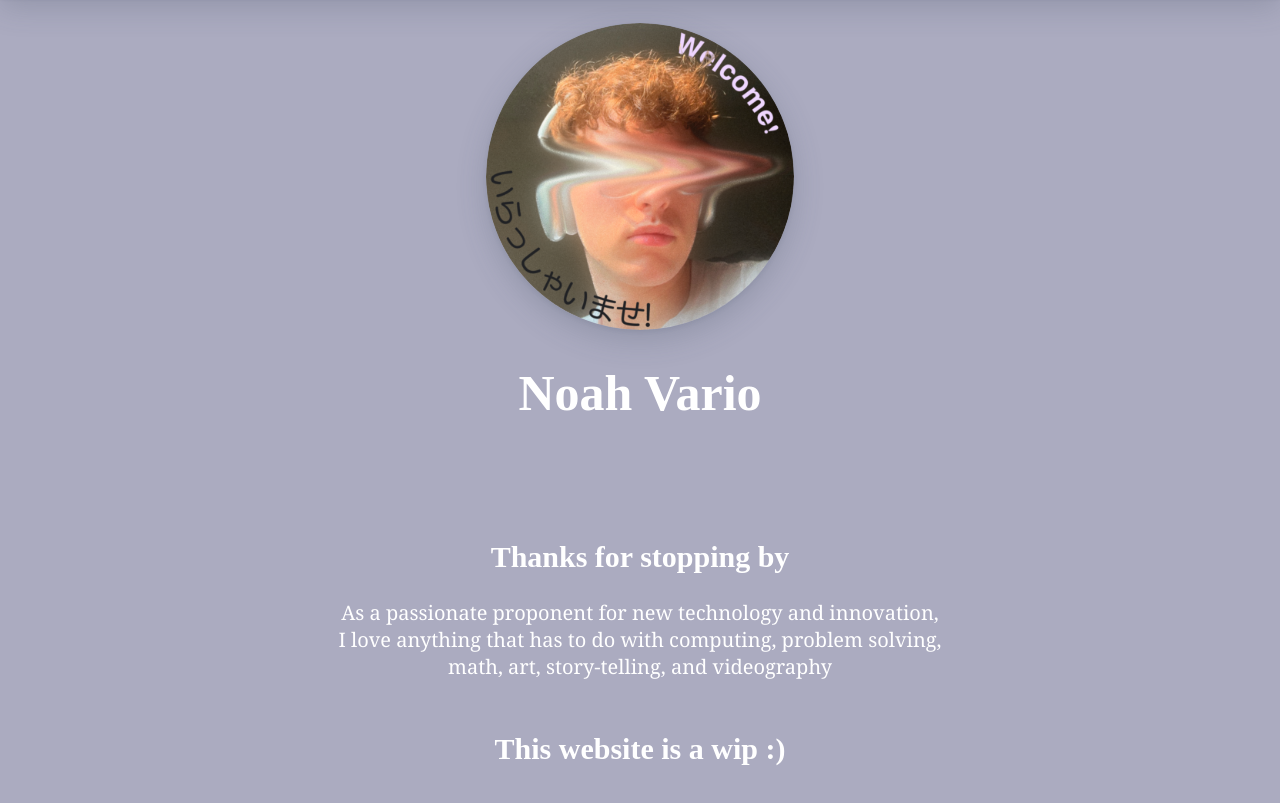
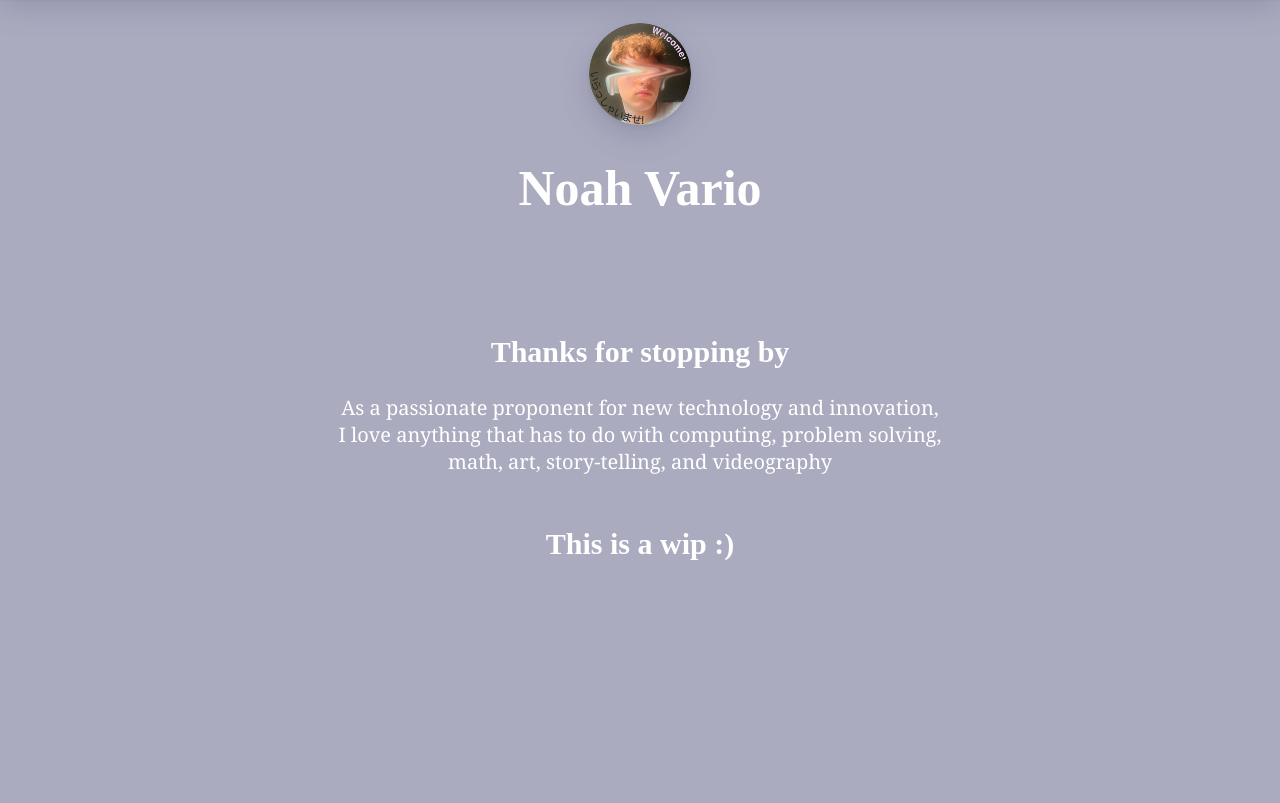
Before and after one commit to NoahV17/portfolio_website, a plain HTML site: page index.html in a window 1280 px wide. Shown: the part 67-870 px from the top of the page. Drawn offline with Linux system fonts and the light colour scheme; a web font is replaced by a local one.

Commit message:
resized elements

```diff
--- a/index.html
+++ b/index.html
@@ -35,7 +35,7 @@
 <!--Pfp div-->
 
 <div class="center" style="padding-top: 90px;" width="90%">
-    <img class="center shadow circle" src="img/websitePfp.png" alt="Profile picture" width=30% height=30% style="border-radius: 100%;">
+    <img class="center shadow circle" src="img/websitePfp.png" alt="Profile picture" width=10% height=10% style="border-radius: 100%;">
     <h1>Noah Vario</h1>
 </div>
 
@@ -50,7 +50,7 @@
         I love anything that has to do with computing, problem solving,<br>
         math, art, story-telling, and videography<br><br></p>
 
-        <h2>This website is a wip :)</h2>
+        <h2>This is a wip :)</h2>
 
 <!--
 
@@ -58,6 +58,7 @@
 <input type="text" id="myInput" class="center" oninput="myFunction()">
 <p id="demo"></p>
 
+-->
 
 <!-- About
 <div>
```
Also changed, not shown: 2 other files.
